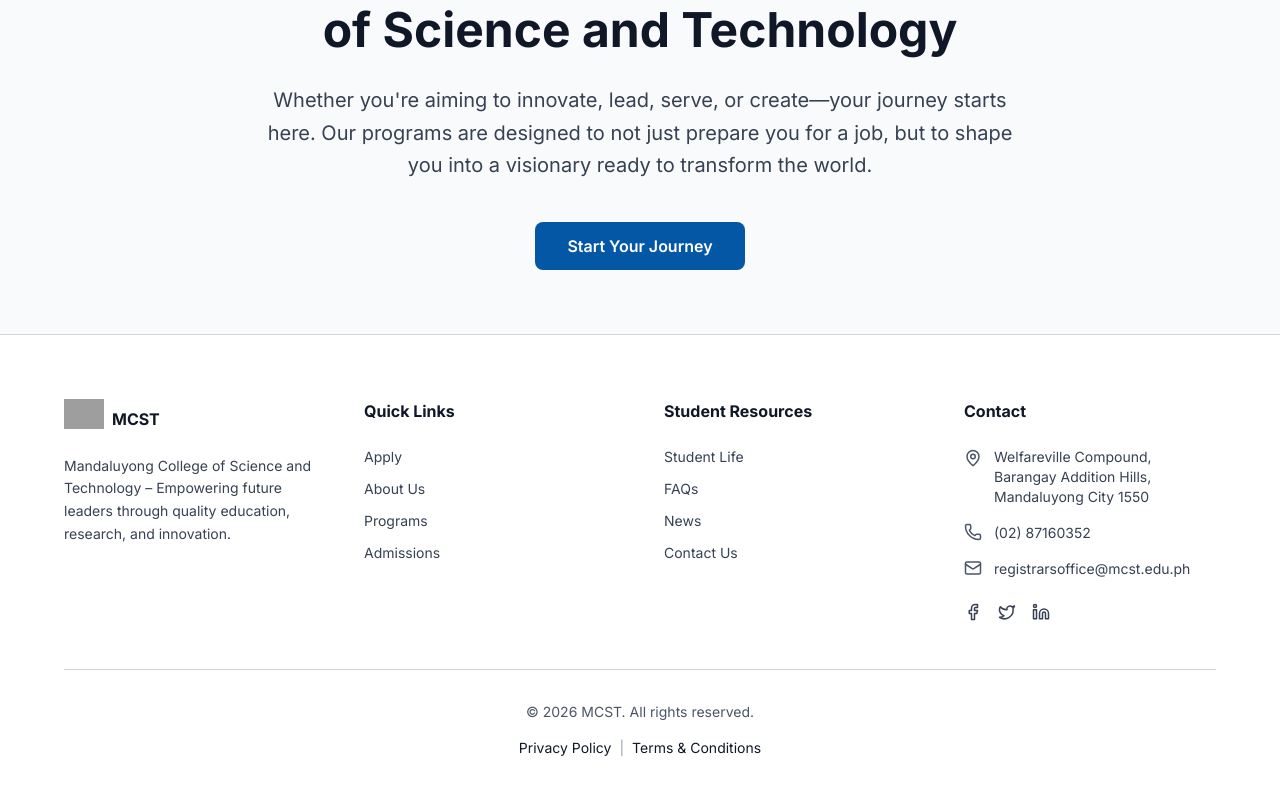
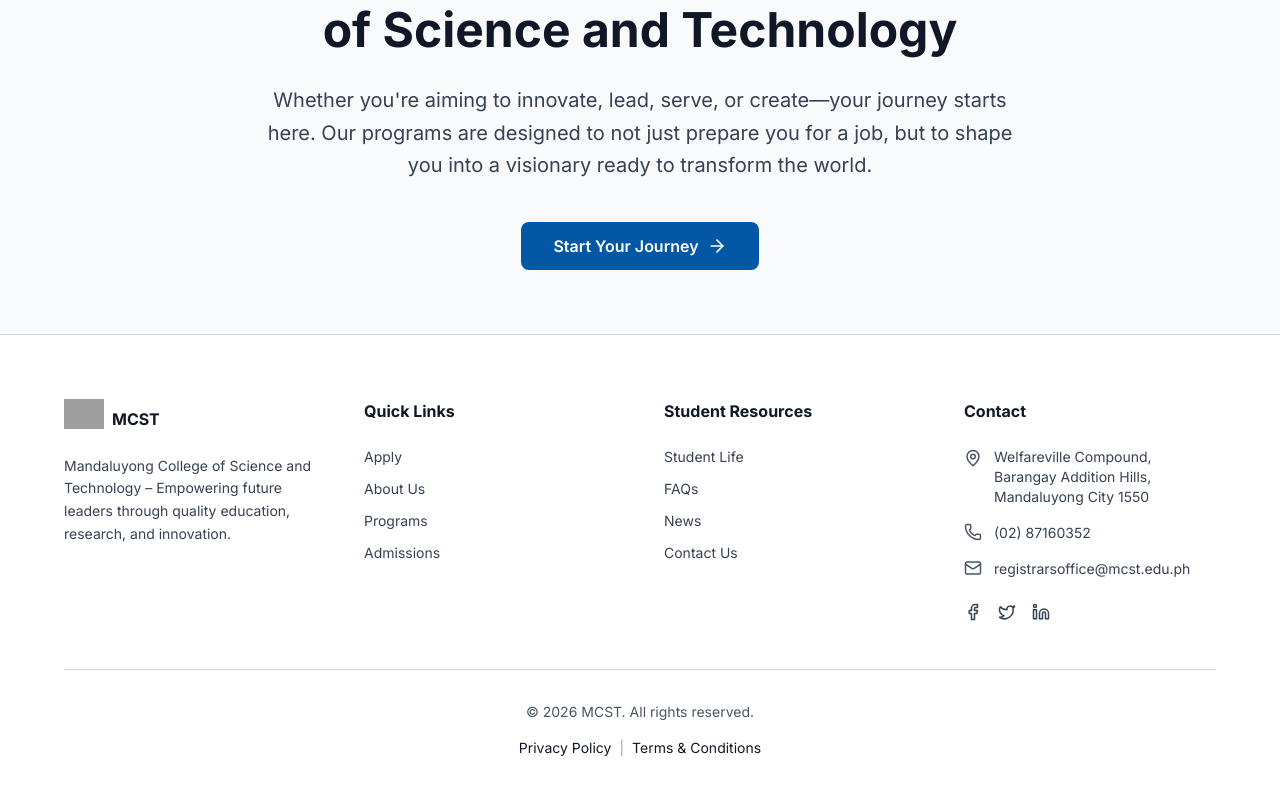
Before and after one commit to Ryderhxrzy/Mandaluyong-College, a Next.js app: page /programs in a window 1280 px wide. Shown: the part 1872-2662 px from the top of the page. Built offline with nearby package versions, Linux system fonts and the light colour scheme; grey boxes are pictures that could not be loaded.

Commit message:
edit: add a icon to button

```diff
--- a/components/academics/programs/ProgramsCTA.tsx
+++ b/components/academics/programs/ProgramsCTA.tsx
@@ -1,4 +1,5 @@
 import Link from 'next/link'
+import { ArrowRight } from 'lucide-react'
 
 export default function ProgramsCTA() {
   return (
@@ -14,9 +15,10 @@ export default function ProgramsCTA() {
         </p>
         <Link
           href="/admissions"
-          className="inline-block bg-primary hover:bg-[#003a7a] text-white font-semibold px-8 py-3 rounded-lg transition-colors"
+          className="inline-flex items-center gap-2 bg-primary hover:bg-[#003a7a] text-white font-semibold px-8 py-3 rounded-lg transition-colors"
         >
           Start Your Journey
+          <ArrowRight size={20} />
         </Link>
       </div>
     </section>
```
